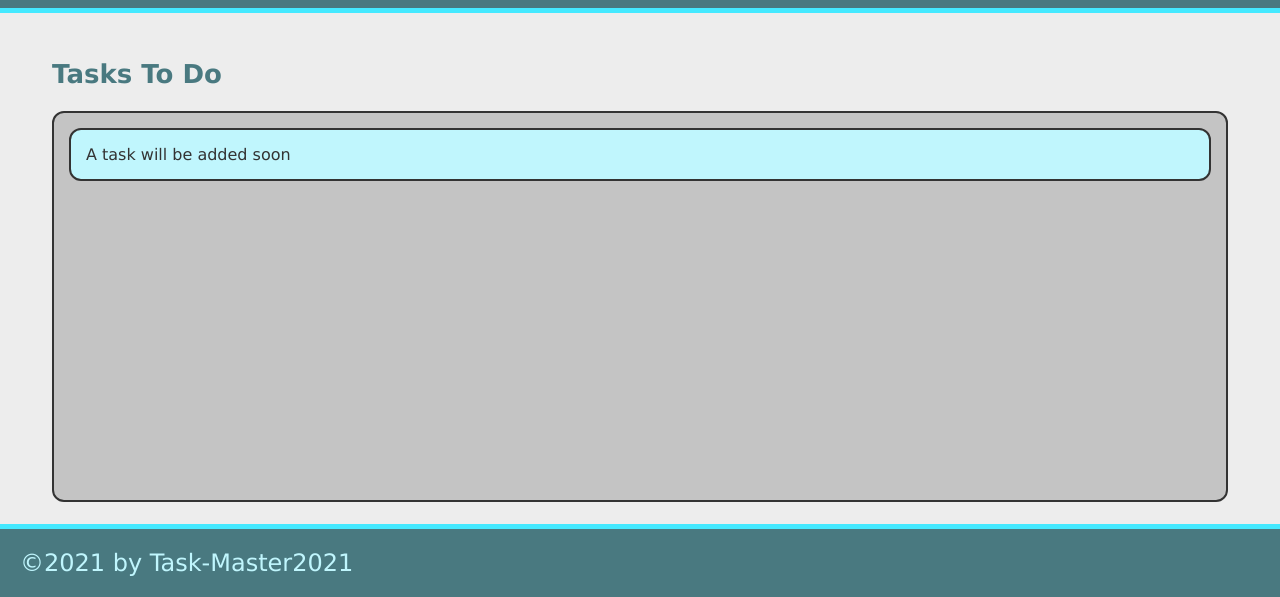
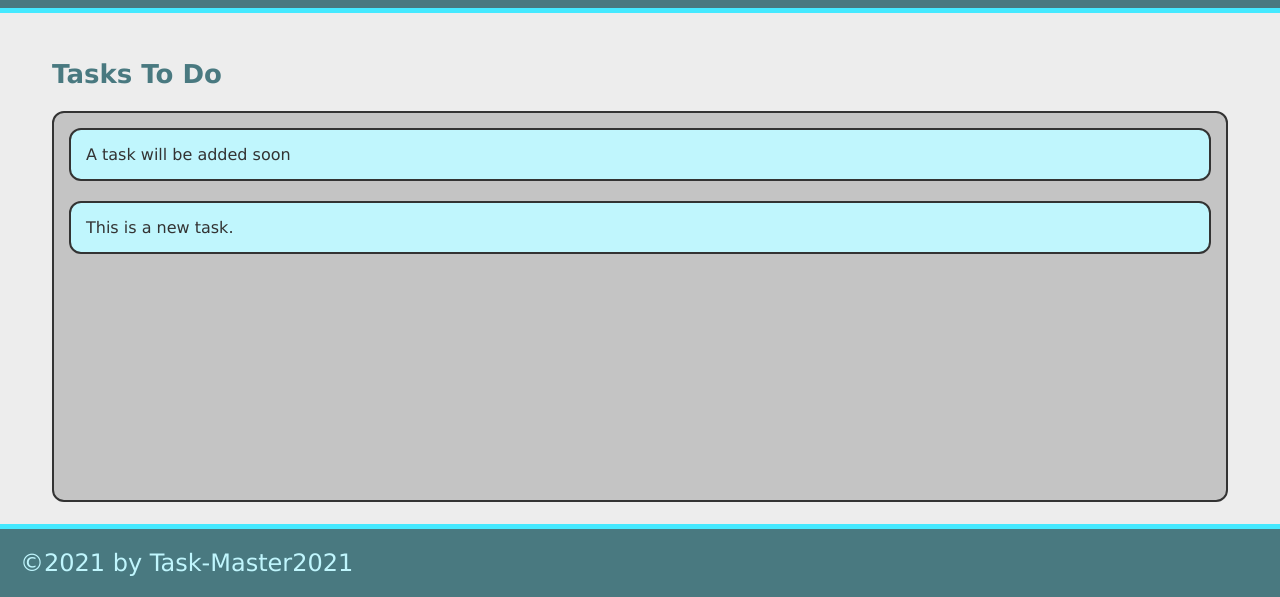
Before and after one commit to jshmtchll/task-master, a plain HTML site: page index.html in a window 1280 px wide. Both pictures are taken after a click on the button "Add Task". Shown: the part 203-800 px from the top of the page. Drawn offline with Linux system fonts and the light colour scheme.

Commit message:
add ability to add task

```diff
--- a/assets/js/script.js
+++ b/assets/js/script.js
@@ -0,0 +1,11 @@
+var buttonEl = document.querySelector("#save-task");
+var tasksToDoEl = document.querySelector("#tasks-to-do");
+
+var createTaskHandler = function() {
+    var listItemEl = document.createElement("li");
+    listItemEl.className = "task-item";
+    listItemEl.textContent = "This is a new task.";
+    tasksToDoEl.appendChild(listItemEl);
+};
+
+buttonEl.addEventListener("click", createTaskHandler);
--- a/index.html
+++ b/index.html
@@ -5,6 +5,7 @@
     <meta http-equiv="X-UA-Compatible" content="IE=edge">
     <meta name="viewport" content="width=device-width, initial-scale=1.0">
     <title>Task-Master2021</title>
+    <link rel="shortcut icon" type="image/jpg" href="./assets/images/favicon.ico"/>
     <link rel="stylesheet" href="./assets/css/style.css">
 </head>
 <body>
@@ -13,13 +14,13 @@
         <h1>Task-Master2021</h1>
         <img src="./assets/images/cyborg.svg" alt="">
         <p>Click the button below to add a new task!</p>
-        <button class="btn">Add Task</button>
+        <button class="btn" id="save-task">Add Task</button>
     </header>
 
     <main class="page-content">
         <section class="task-list-wrapper">
             <h2 class="list-title">Tasks To Do</h2>
-                <ul class="task-list">
+                <ul class="task-list" id="tasks-to-do">
                     <li class="task-item">A task will be added soon</li>
                 </ul>
         </section>
```
Also changed, not shown: assets/images/favicon.ico (added).
